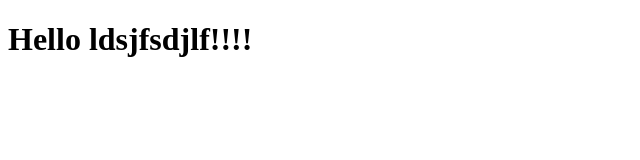
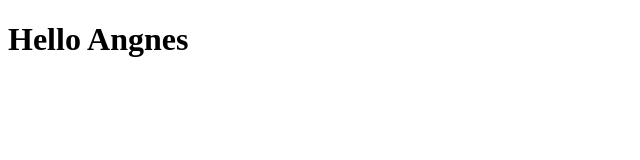
Before and after one commit to pro11in/AngJS, a plain HTML site: page index.html in a window 1280 px wide. Shown: the whole page, without its empty margins (0-640 px from the left). Drawn offline with Linux system fonts and the light colour scheme.

Commit message:
Second Change

```diff
--- a/index.html
+++ b/index.html
@@ -5,6 +5,6 @@
     <title>Hello World</title>
   </head>
   <body>
-    <h1>Hello ldsjfsdjlf!!!!</h1>
+    <h1>Hello Angnes</h1>
   </body>
 </html>
```
